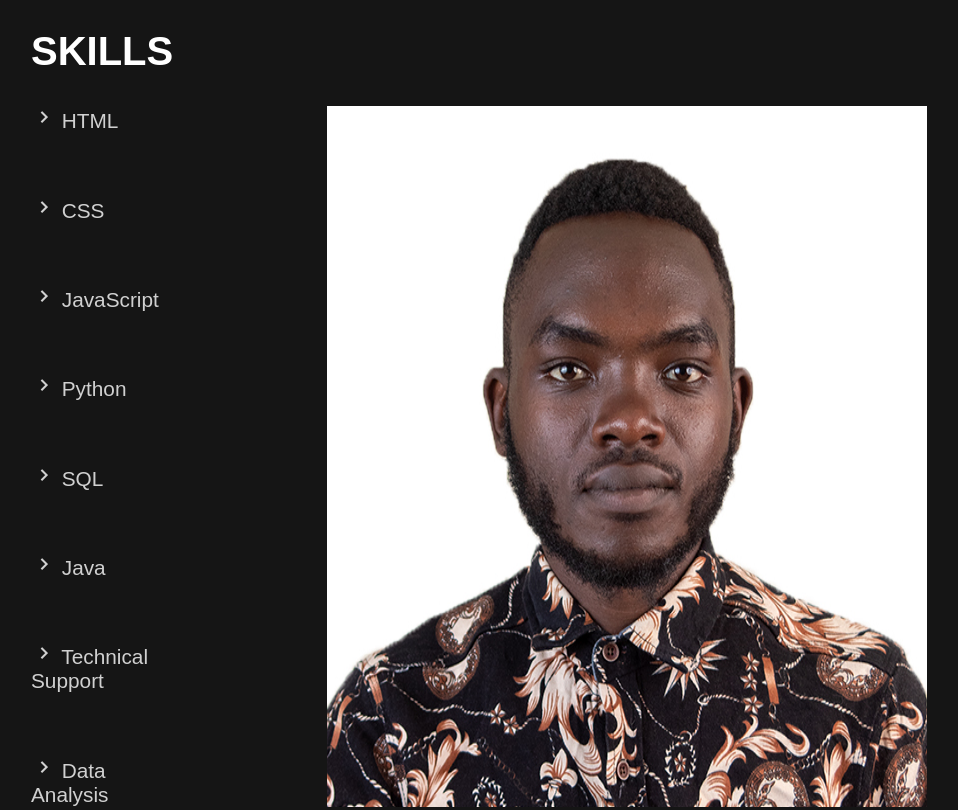
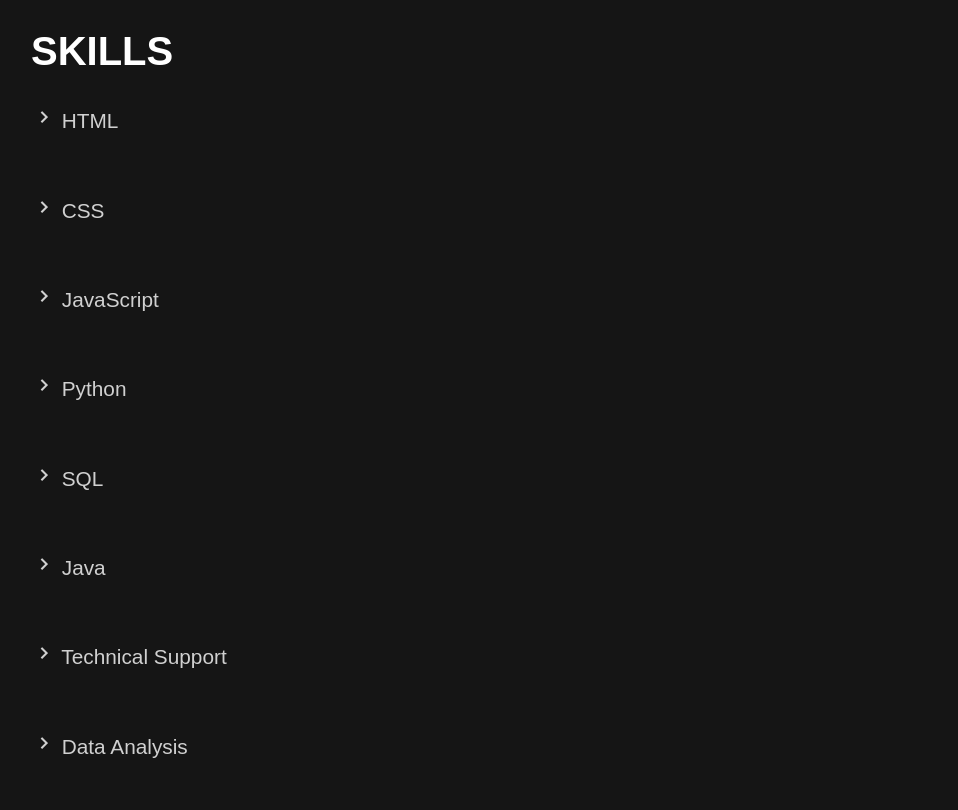
Before and after one commit to HesbonKayode/hesbonkayode.github.io, a plain HTML site: page index.html in a window 1280 px wide. Shown: the part 1240-2050 px from the top of the page, without its empty margins (161-1119 px from the left). Drawn offline with nearby package versions, Linux system fonts and the light colour scheme; a script that the page names is missing.

Commit message:
Update index.html

```diff
--- a/index.html
+++ b/index.html
@@ -131,7 +131,7 @@
             <li><i class='bx bx-chevron-right'></i> Data Analysis</li>
         </ul>
 
-    <img src="Hesbon pp.jpg" alt="">
+
 
     </div>
 
```
